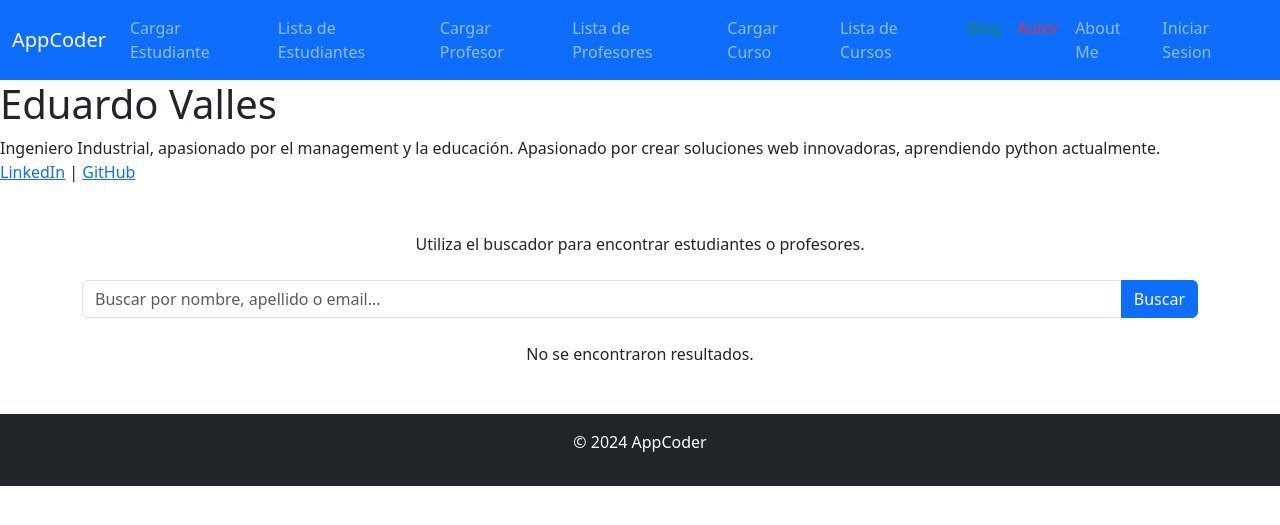
After one commit to valleseduardo/projecto1, a Django app: page /about_me/ in a window 1280 px wide. The commit adds this page. Shown: the top 525 px of the page. Run offline with Django 5.2, Linux system fonts and the light colour scheme; data that the repository does not hold is empty.

Commit message:
edufinalfinal

```diff
--- a/AppCoder/models.py
+++ b/AppCoder/models.py
@@ -33,3 +33,8 @@
 
     def __str__(self):
         return f"Perfil de {self.user.username}"
+
+
+class AboutMe(models.Model):
+    nombre = models.CharField(max_length=100)
+    descripcion = models.TextField()
--- a/AppCoder/urls.py
+++ b/AppCoder/urls.py
@@ -18,4 +18,5 @@
     path('login/', LoginView.as_view(template_name='AppCoder/login.html'), name='login'),
     path('register/', register, name='register'),
     path('editarperfil/', editarPerfil, name='editarperfil'),
+    path('about_me/', about_me, name='about_me'),
 ]
--- a/AppCoder/views.py
+++ b/AppCoder/views.py
@@ -4,7 +4,7 @@
 # Create your views here.
 from django.shortcuts import render, get_object_or_404
 
-from .models import Estudiante, Profesor, Curso
+from .models import Estudiante, Profesor, Curso, AboutMe
 from django.db.models import Q
 
 from django.contrib.auth.decorators import login_required
@@ -182,3 +182,14 @@
         "profile_form": profile_form,
         "usuario": usuario
     })
+
+
+
+
+ #----------------------------ABOUT ME-------------------------------------------
+
+
+
+def about_me(request):
+    about_me = AboutMe.objects.first()
+    return render(request, 'AppCoder/about_me.html', {'about_me': about_me})
--- /dev/null
+++ b/templates/AppCoder/about_me.html
@@ -0,0 +1,19 @@
+{% extends "AppCoder/index.html" %}
+{% load static %}
+
+<title>
+    {% block titulo %}
+        Acerca de Mí
+    {% endblock %}
+</title>
+
+{% block cuerpo %}
+    <h1>Eduardo Valles</h1>
+    <p>
+        Ingeniero Industrial, apasionado por el management y la educación.
+        Apasionado por crear soluciones web innovadoras, aprendiendo python actualmente.
+        <br>
+        <a href="https://www.linkedin.com/in/valleseduardo/">LinkedIn</a> |
+        <a href="https://github.com/valleseduardo/projecto1.git">GitHub</a>
+    </p>
+{% endblock %}
--- a/templates/AppCoder/index.html
+++ b/templates/AppCoder/index.html
@@ -39,6 +39,8 @@
                     <li class="nav-item">
                         <a class="nav-link text-danger" href="{% url 'autor_list' %}">Autor</a>
                         </li>
+                        <li class="nav-item">
+                            <a class="nav-link" href="{% url 'about_me' %}">About Me</a>  </li>
                         {% if user.is_authenticated %}
                                 <li class="nav-item">
                                     <img src="{{ user.profile.avatar.url|default:"/media/avatars/1.png" }}"
```
Also changed, not shown: AppCoder/migrations/0004_aboutme.py (added), db.sqlite3.
